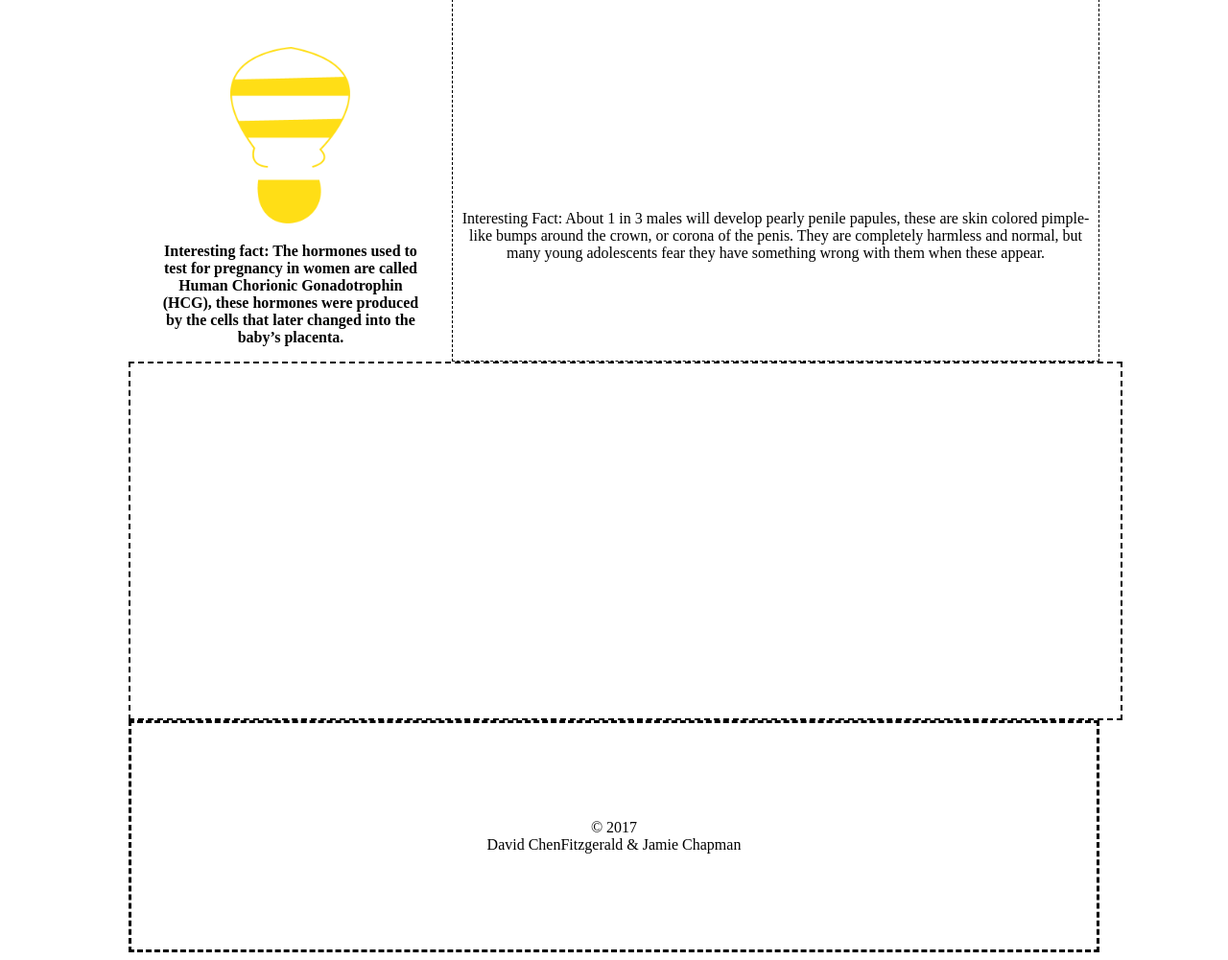
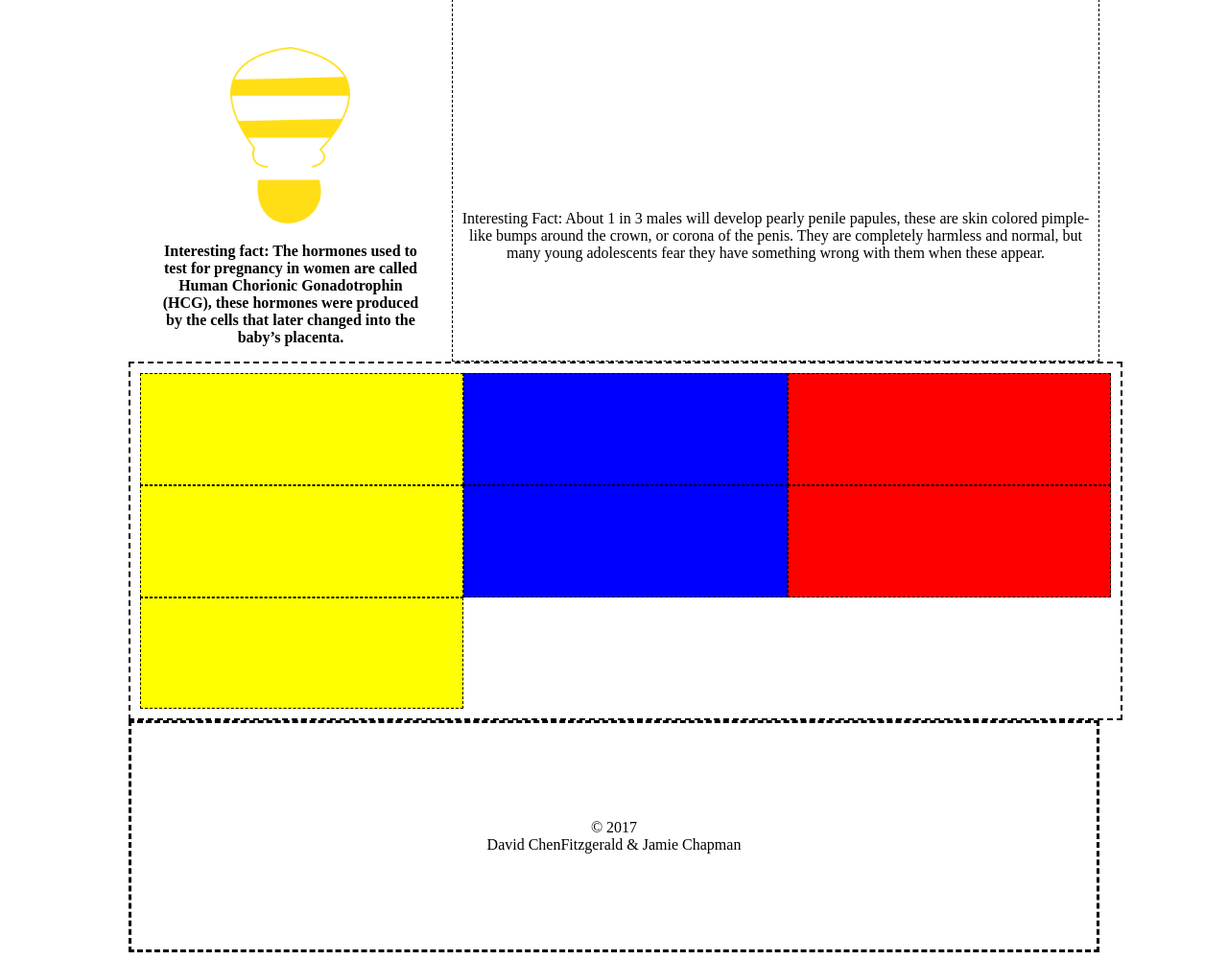
Before and after one commit to davidfitz314/BirdandB, a PHP site: page / in a window 1280 px wide. Shown: the part 1560-2561 px from the top of the page at 96% size. Run offline with PHP 8.4, Linux system fonts and the light colour scheme.

Commit message:
adding in a chapter section to the homepage

```diff
--- a/includes/styles.css
+++ b/includes/styles.css
@@ -115,7 +115,7 @@ header {
 }
 
 .single1chap {
-	display: table-column;
+	display: table-cell;
 	border: 1px dashed black;
 	width: 10%;
 	height: 75px;
@@ -123,7 +123,7 @@ header {
 }
 
 .single2chap {
-	display: table-column;
+	display: table-cell;
 	border: 1px dashed black;
 	width: 10%;
 	height: 75px;
@@ -131,7 +131,7 @@ header {
 }
 
 .single3chap {
-	display: table-column;
+	display: table-cell;
 	border: 1px dashed black;
 	width: 10%;
 	height: 75px;
@@ -145,7 +145,7 @@ header {
 }
 
 .single4chap {
-	display: table-column;
+	display: table-cell;
 	border: 1px dashed black;
 	width: 10%;
 	height: 75px;
@@ -153,7 +153,7 @@ header {
 }
 
 .single5chap {
-	display: table-column;
+	display: table-cell;
 	border: 1px dashed black;
 	width: 10%;
 	height: 75px;
@@ -161,7 +161,7 @@ header {
 }
 
 .single6chap {
-	display: table-column;
+	display: table-cell;
 	border: 1px dashed black;
 	width: 10%;
 	height: 75px;
@@ -175,7 +175,7 @@ header {
 }
 
 .single7chap {
-	display: table-column;
+	display: table-cell;
 	border: 1px dashed black;
 	width: 10%;
 	height: 75px;
```
Also changed, not shown: 1 other file.
